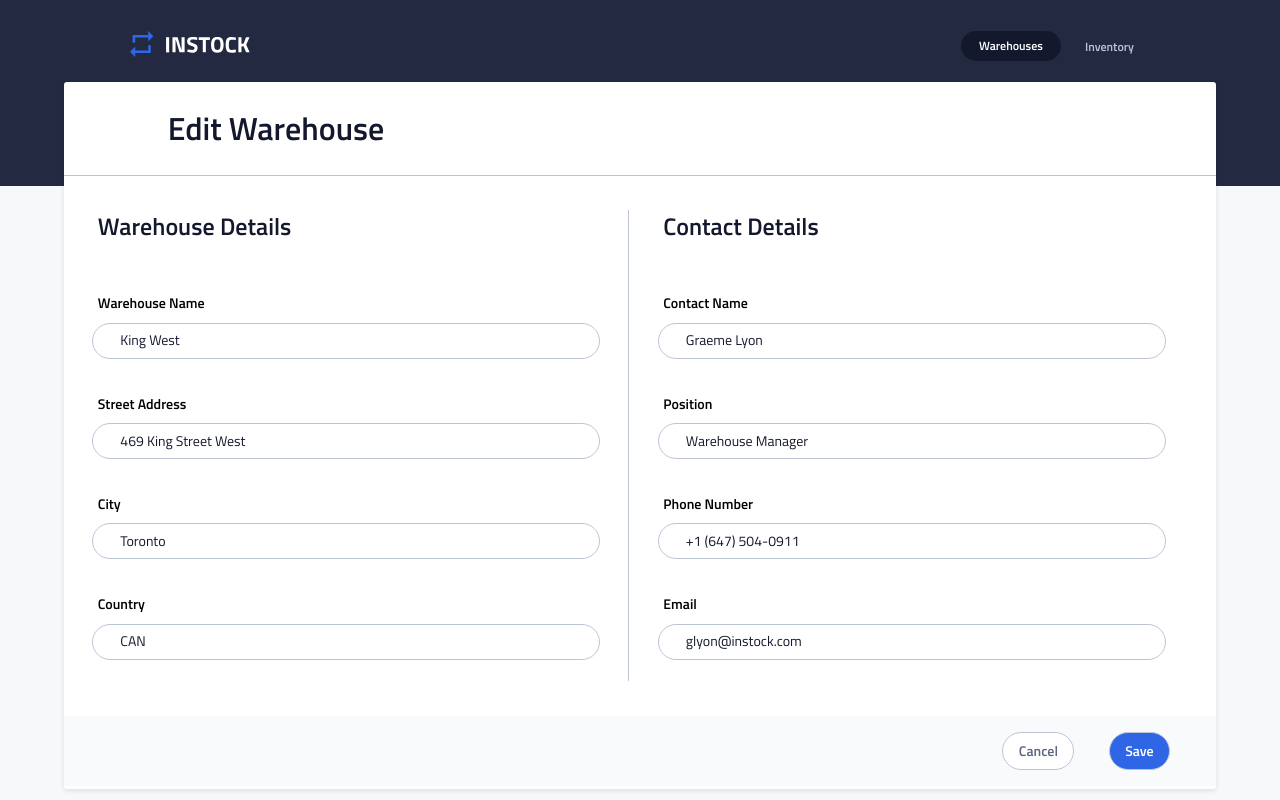
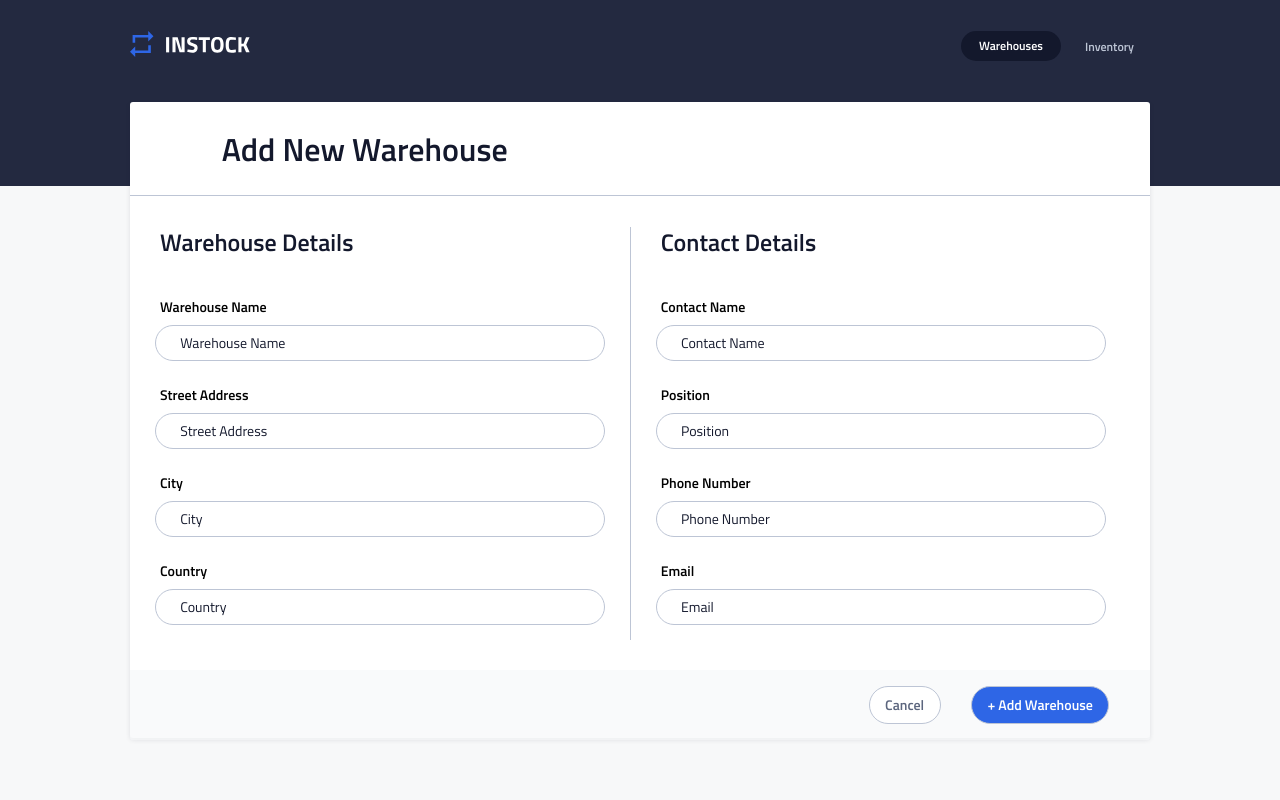
Before and after one commit to zementeshome/bebop-instock, a React (Create React App) app in the folder sprint-1/client/: page / in a window 1280 px wide. Built offline with nearby package versions, Linux system fonts and the light colour scheme.

Commit message:
Add  Warehouse desktop

```diff
--- a/sprint-1/client/package.json
+++ b/sprint-1/client/package.json
@@ -11,7 +11,8 @@
     "react": "^16.13.1",
     "react-dom": "^16.13.1",
     "react-router-dom": "^5.2.0",
-    "react-scripts": "3.4.3"
+    "react-scripts": "3.4.3",
+    "uuid": "^8.3.1"
   },
   "scripts": {
     "start": "react-scripts start",
--- a/sprint-1/client/src/App.js
+++ b/sprint-1/client/src/App.js
@@ -4,13 +4,15 @@ import Header from "./components/Header/Header";
 import { BrowserRouter, Route, Switch } from "react-router-dom";
 import WarehouseList from "./components/WarehouseList/WarehouseList";
 import EditWarehouse from "./components/EditWarehouse/EditWarehouse";
+import AddNewWarehouse from "./components/AddNewWarehouse/AddWarehouse";
 
 function App() {
   return (
     <div className="App">
       <Header />
-      <EditWarehouse />
+      {/* <EditWarehouse /> */}
       {/* <WarehouseList /> */}
+      <AddNewWarehouse />
       <BrowserRouter>
         <Switch>
           <Route path="/" exact component={() => <route />} />
--- a/sprint-1/client/src/components/AddNewWarehouse/AddWarehouse.jsx
+++ b/sprint-1/client/src/components/AddNewWarehouse/AddWarehouse.jsx
@@ -1,115 +1,186 @@
 import React from "react";
-import "./editWarehouse.scss";
+import "./addWarehouse.scss";
+// import { v4 as uuidv4 } from "uuid";
+import axios from "axios";
 
-export default function EditWarehouse() {
+export default class AddWarehouse extends React.Component {
+  addWarehouse = (e) => {
+    e.preventDefault();
+    if (e.target.warehouse.value === "") {
+      console.log(e.target.warehouse.value);
       return (
-    <div className="edit">
-      <div className="edit__title-container">
+        <label className="add__warehouse-input-label" htmlFor="warehouse">
+          Warehouse Name
+        </label>
+      );
+    } else {
+      axios.post("/", AddWarehouse).then((res) => {
+        console.log(res.data);
+      });
+      let addWarehouse = {
+        // id: uuidv4(),
+        name: e.target.warehouse.value,
+        address: e.target.street.value,
+        city: e.target.city.value,
+        country: e.target.country.value,
+        contact: {
+          name: e.target.contact.value,
+          position: e.target.position.value,
+          phone: e.target.phone.value,
+          email: e.target.email.value,
+        },
+      };
+    }
+    // TODO: Delete clg
+    // console.log(addWarehouse);
+    document.getElementById("form").reset();
+  };
+
+  // isEmpty = (e) => {
+  //   e.preventDefault();
+  //   if (e.target.warehouse.value === "") {
+  //     console.log(e.target.warehouse.value);
+  //     return (
+  //       <label className="add__warehouse-input-label" htmlFor="warehouse">
+  //         Warehouse Name
+  //       </label>
+  //     );
+  //   } else {
+  //     return null;
+  //   }
+  // };
+
+  render() {
+    let isWarehouse = document.getElementsByClassName(".add__warehouse-input");
+    let isEmpty;
+
+    if (isWarehouse.value === "" || undefined || null) {
+      console.log("is empty");
+
+      return (isEmpty = (
+        <label className="add__warehouse-input-label" htmlFor="warehouse">
+          Warehouse Name
+        </label>
+      ));
+    } else {
+      // return (isEmpty = null);
+    }
+
+    return (
+      <div className="add">
+        <div className="add__title-container">
           <img src="" alt="" />
-        <h2 className="edit__title">Edit Warehouse</h2>
+          <h2 className="add__title">Add New Warehouse</h2>
         </div>
-      <div className="edit__form-container">
-        {/* <div className="edit"> */}
-        <form className="edit__form" action="">
-          <div className="edit__warehouse-details">
-            <h3 className="edit__warehouse-details-title">Warehouse Details</h3>
+        <div className="add__form-container">
+          {/* <div className="add"> */}
+          <form
+            id="form"
+            onSubmit={this.addWarehouse}
+            className="add__form"
+            action=""
+          >
+            <div className="add__form-container-top">
+              <div className="add__warehouse-details">
+                <h3 className="add__warehouse-details-title">
+                  Warehouse Details
+                </h3>
               </div>
-          <label
-            className="edit__warehouse-input-label"
-            htmlFor="warehouse-name"
-          >
-            Warehouse-Name
+              <label className="add__warehouse-input-label" htmlFor="warehouse">
+                Warehouse Name
               </label>
               <input
-            className="edit__warehouse-input"
-            name="warehouse-name"
+                // id="warehouse-name"
+                name="warehouse"
+                placeholder="Warehouse Name"
+                className="add__warehouse-input"
                 type="text"
               />
-          <label
-            className="edit__warehouse-input-label"
-            htmlFor="warehouse-street"
-          >
+              {isEmpty}
+
+              <label className="add__warehouse-input-label" htmlFor="street">
                 Street Address
               </label>
               <input
-            name="warehouse-street"
-            className="edit__warehouse-input"
+                name="street"
+                placeholder="Street Address"
+                className="add__warehouse-input"
                 type="text"
               />
-          <label
-            className="edit__warehouse-input-label"
-            htmlFor="warehouse-city"
-          >
+              {/* {isEmpty} */}
+              {/* <label htmlFor="street" className="add__warning">
+                warning
+              </label> */}
+              <label className="add__warehouse-input-label" htmlFor="city">
                 City
               </label>
               <input
-            name="warehouse-city"
-            className="edit__warehouse-input"
+                name="city"
+                placeholder="City"
+                className="add__warehouse-input"
                 type="text"
               />
-          <label
-            className="edit__warehouse-input-label"
-            htmlFor="warehouse-country"
-          >
+              <label className="add__warehouse-input-label" htmlFor="country">
                 Country
               </label>
               <input
-            name="warehouse-country"
-            className="edit__warehouse-input"
+                name="country"
+                placeholder="Country"
+                className="add__warehouse-input"
                 type="text"
               />
-          <div className="edit__form">
-            <div className="edit__warehouse-details edit__warehouse-details-contact">
-              <h3 className="edit__warehouse-details-title">Contact Details</h3>
             </div>
-            <label
-              className="edit__warehouse-input-label"
-              htmlFor="contact-name"
-            >
+            <div className="add__form-divider"></div>
+            <div className="add__form-container-top">
+              <div className="add__warehouse-details add__warehouse-details-contact">
+                <h3 className="add__warehouse-details-title">
+                  Contact Details
+                </h3>
+              </div>
+              <label className="add__warehouse-input-label" htmlFor="contact">
                 Contact Name
               </label>
               <input
-              className="edit__warehouse-input"
-              name="contact-name"
+                name="contact"
+                placeholder="Contact Name"
+                className="add__warehouse-input"
                 type="text"
               />
-            <label
-              className="edit__warehouse-input-label"
-              htmlFor="contact-position"
-            >
+              <label className="add__warehouse-input-label" htmlFor="cposition">
                 Position
               </label>
               <input
-              name="contact-position"
-              className="edit__warehouse-input"
+                name="position"
+                placeholder="Position"
+                className="add__warehouse-input"
                 type="text"
               />
-            <label
-              className="edit__warehouse-input-label"
-              htmlFor="contact-number"
-            >
+              <label className="add__warehouse-input-label" htmlFor="number">
                 Phone Number
               </label>
               <input
-              name="contact-number"
-              className="edit__warehouse-input"
+                name="phone"
+                placeholder="Phone Number"
+                className="add__warehouse-input"
                 type="text"
               />
-            <label
-              className="edit__warehouse-input-label"
-              htmlFor="contact-email"
-            >
+              <label className="add__warehouse-input-label" htmlFor="email">
                 Email
               </label>
               <input
-              name="contact-email"
-              className="edit__warehouse-input"
+                name="email"
+                placeholder="Email"
+                className="add__warehouse-input"
                 type="text"
               />
             </div>
-          <div className="edit__warehouse-btn">
-            <button className="edit__warehouse-btn-cancel">Cancel</button>
-            <button className="edit__warehouse-btn-save">Save</button>
+            <div className="add__warehouse-btn">
+              <button className="add__warehouse-btn-cancel">
+                <h3 className="add__warehouse-btn-cancel-h3"> Cancel</h3>
+              </button>
+              <button className="add__warehouse-btn-save">
+                <h3 className="add__warehouse-btn-save-h3">+ Add Warehouse</h3>
+              </button>
             </div>
           </form>
           {/* </div> */}
@@ -117,3 +188,4 @@ export default function EditWarehouse() {
       </div>
     );
   }
+}
--- a/sprint-1/client/src/components/AddNewWarehouse/addWarehouse.scss
+++ b/sprint-1/client/src/components/AddNewWarehouse/addWarehouse.scss
@@ -16,78 +16,155 @@ body {
   font-weight: 600;
 }
 
-.edit {
+.add {
   position: absolute;
   left: 4.27%;
   right: 4.27%;
   top: 11.79%;
-  // bottom: 8.32%;
   width: 90vw;
-  // height: 135vh;
   top: 15vh;
   display: flex;
-  //   align-items: center;
   flex-direction: column;
   background: #ffffff;
   box-shadow: 0px 2px 5px rgba(19, 24, 44, 0.1);
   border-radius: 3px;
-  margin: 0 auto;
+  margin: 10% auto 30% auto;
+  @include tablet {
+    margin: -3% auto 30% auto;
+    padding-bottom: 1.9%;
+  }
+  @include desktop {
+    margin: -1.4% auto 30% auto;
+    width: 1020px;
+    height: 612px;
+  }
+
   &__title-container {
     display: flex;
     align-items: center;
     justify-content: center;
     border-bottom: 1px solid #bdc5d5;
+    @include tablet {
+      justify-content: flex-start;
+    }
   }
 
   &__title {
-    font-family: Titillium Web;
+    // font-family: Titillium Web;
     font-style: normal;
     font-weight: 600;
     font-size: 28px;
     line-height: 36px;
     color: #13182c;
+    @include tablet {
+      margin-left: 9%;
+      font-style: normal;
+      font-weight: 600;
+      font-size: 32px;
+      line-height: 40px;
+    }
+    @include desktop {
+      font-weight: 600;
+      font-size: 32px;
+      line-height: 40px;
+    }
   }
   &__form-container {
     display: flex;
-    // justify-content: center;
-    // margin: 0 auto;
+    @include tablet {
+      height: 100%;
+    }
   }
   &__form {
     display: flex;
     flex-direction: column;
-    // justify-content: center;
-    // align-items: center;
+    @include tablet {
+      flex-direction: unset;
+      width: 100%;
+      flex-wrap: wrap;
+    }
   }
+
+  &__form-divider {
+    display: none;
+    @include tablet {
+      display: unset;
+      border-right: 1px solid #bdc5d5;
+      height: 80%;
+      margin-top: 3%;
+    }
+    @include desktop {
+      height: 78%;
+    }
+  }
+
+  &__form-container-top {
+    display: flex;
+    flex-direction: column;
+    @include tablet {
+      width: 49%;
+    }
+  }
+
   &__warehouse-details-contact {
     border-top: 1px solid #bdc5d5;
     margin-top: 4vh;
+    @include tablet {
+      margin: 0;
+      border-top: unset;
+    }
   }
 
   &__warehouse-details {
     display: flex;
-    // justify-content: flex-start;
-    // align-content: flex-start;
-    // align-items: flex-start;
   }
   &__warehouse-details-title {
-    font-family: Titillium Web;
+    // font-family: Titillium Web;
     font-style: normal;
     font-weight: 600;
     font-size: 20px;
     line-height: 28px;
     color: #13182c;
+    margin-left: 6%;
+    margin: 6% 0 3% 6%;
+    @include tablet {
+      font-size: 24px;
+      line-height: 32px;
+    }
+    @include desktop {
+      font-weight: 600;
+      font-size: 24px;
+      line-height: 32px;
+    }
   }
   &__warehouse-input-label {
-    font-family: Titillium Web;
+    // font-family: Titillium Web;
     font-style: normal;
     font-weight: 600;
     font-size: 13px;
     line-height: 20px;
     align-self: flex-start;
     margin-top: 5%;
+    margin-left: 6%;
+    margin-bottom: 1%;
+    // box-sizing: border-box;
+
+    @include tablet {
+      font-weight: 600;
+      font-size: 14px;
+      line-height: 22px;
+      margin-top: 6%;
+      margin-bottom: 1.5%;
+    }
+    @include desktop {
+      margin-top: 4.5%;
+      font-weight: 600;
+      font-size: 14px;
+      line-height: 22px;
+    }
   }
   &__warehouse-input {
-    width: 80vw;
+    width: 90%;
     height: 36px;
     left: 40px;
     top: 321px;
@@ -96,6 +173,29 @@ body {
     box-sizing: border-box;
     border-radius: 20px;
     align-self: center;
+    // box-sizing: border-box;
+
+    &:focus::placeholder {
+      color: transparent;
+    }
+
+    &::placeholder {
+      font-family: Titillium Web;
+      padding-left: 5%;
+      font-style: normal;
+      font-weight: normal;
+      font-size: 13px;
+      line-height: 20px;
+      color: #13182c;
+      @include tablet {
+        font-size: 14px;
+        line-height: 22px;
+      }
+      @include desktop {
+        // width: 429px;
+        // height: 38px;
+      }
+    }
   }
   &__warehouse-btn {
     display: flex;
@@ -106,6 +206,15 @@ body {
     height: 68px;
     align-items: center;
     margin-top: 8%;
+    @include tablet {
+      height: 70px;
+      margin-top: 3%;
+      justify-content: flex-end;
+    }
+    @include desktop {
+      // width: 1020px;
+      // height: 70px;
+    }
   }
   &__warehouse-btn-cancel {
     display: flex;
@@ -115,22 +224,49 @@ body {
     border: 1px solid #bdc5d5;
     box-sizing: border-box;
     border-radius: 20px;
-    width: 139px;
-    height: 36px;
+    width: 45%;
+    height: 52%;
     font-style: normal;
     font-weight: 600;
     font-size: 13px;
     line-height: 20px;
-    order: 0;
     align-self: center;
-    flex-grow: 0;
-    margin: 10px 0px;
     color: #5c667e;
+    @include tablet {
+      width: 72px;
+      height: 38px;
+      font-weight: 600;
+      font-size: 14px;
+      line-height: 22px;
+      margin-right: 3%;
+    }
   }
 
   &__warehouse-btn-save {
-    @extend .edit__warehouse-btn-cancel;
+    @extend .add__warehouse-btn-cancel;
     background: #2e66e6;
     color: #ffffff;
+    @include tablet {
+      width: 138px;
+      height: 38px;
+      margin-right: 4%;
+    }
+  }
+  &__warehouse-btn-cancel-h3 {
+    color: #5c667e;
+  }
+  &__warehouse-btn-save-h3 {
+    color: #ffffff;
+  }
+  &__warning {
+    align-self: flex-start;
+    margin-left: 10%;
+    padding: 0;
+    box-sizing: border-box;
+    // position: absolute;
+    // display: none;
+    font-size: 12px;
+    line-height: 18px;
+    color: #c94515;
   }
 }
--- a/sprint-1/client/src/components/EditWarehouse/EditWarehouse.jsx
+++ b/sprint-1/client/src/components/EditWarehouse/EditWarehouse.jsx
@@ -1,7 +1,28 @@
 import React from "react";
 import "./editWarehouse.scss";
+import { v4 as uuidv4 } from "uuid";
 
-export default function EditWarehouse() {
+export default class EditWarehouse extends React.Component {
+  editWarehouse = (e) => {
+    e.preventDefault();
+    let editWarehouse = {
+      id: uuidv4(),
+      name: e.target.warehouse.value,
+      address: e.target.street.value,
+      city: e.target.city.value,
+      country: e.target.country.value,
+      contact: {
+        name: e.target.contact.value,
+        position: e.target.position.value,
+        phone: e.target.phone.value,
+        email: e.target.email.value,
+      },
+    };
+    // TODO: Delete clg
+    console.log(editWarehouse);
+    document.getElementById("form").reset();
+  };
+  render() {
     return (
       <div className="edit">
         <div className="edit__title-container">
@@ -10,7 +31,12 @@ export default function EditWarehouse() {
         </div>
         <div className="edit__form-container">
           {/* <div className="edit"> */}
-        <form className="edit__form" action="">
+          <form
+            id="form"
+            onSubmit={this.editWarehouse}
+            className="edit__form"
+            action=""
+          >
             <div className="edit__form-container-top">
               <div className="edit__warehouse-details">
                 <h3 className="edit__warehouse-details-title">
@@ -19,49 +45,40 @@ export default function EditWarehouse() {
               </div>
               <label
                 className="edit__warehouse-input-label"
-              htmlFor="warehouse-name"
+                htmlFor="warehouse"
               >
                 Warehouse Name
               </label>
               <input
+                name="warehouse"
                 placeholder="King West"
                 className="edit__warehouse-input"
-              name="warehouse-name"
                 type="text"
               />
-            <label
-              className="edit__warehouse-input-label"
-              htmlFor="warehouse-street"
-            >
+              <label className="edit__warehouse-input-label" htmlFor="street">
                 Street Address
               </label>
               <input
+                name="street"
                 placeholder="469 King Street West"
-              name="warehouse-street"
                 className="edit__warehouse-input"
                 type="text"
               />
-            <label
-              className="edit__warehouse-input-label"
-              htmlFor="warehouse-city"
-            >
+              <label className="edit__warehouse-input-label" htmlFor="city">
                 City
               </label>
               <input
+                name="city"
                 placeholder="Toronto"
-              name="warehouse-city"
                 className="edit__warehouse-input"
                 type="text"
               />
-            <label
-              className="edit__warehouse-input-label"
-              htmlFor="warehouse-country"
-            >
+              <label className="edit__warehouse-input-label" htmlFor="country">
                 Country
               </label>
               <input
+                name="country"
                 placeholder="CAN"
-              name="warehouse-country"
                 className="edit__warehouse-input"
                 type="text"
               />
@@ -69,53 +86,46 @@ export default function EditWarehouse() {
             <div className="edit__form-divider"></div>
             <div className="edit__form-container-top">
               <div className="edit__warehouse-details edit__warehouse-details-contact">
-              <h3 className="edit__warehouse-details-title">Contact Details</h3>
+                <h3 className="edit__warehouse-details-title">
+                  Contact Details
+                </h3>
               </div>
-            <label
-              className="edit__warehouse-input-label"
-              htmlFor="contact-name"
-            >
+              <label className="edit__warehouse-input-label" htmlFor="contact">
                 Contact Name
               </label>
               <input
+                name="contact"
                 placeholder="Graeme Lyon"
-              className="edit__warehouse-input"
-              name="contact-name"
-              type="text"
-            />
-            <label
-              className="edit__warehouse-input-label"
-              htmlFor="contact-position"
-            >
-              Position
-            </label>
-            <input
-              placeholder="Warehouse Manager"
-              name="contact-position"
                 className="edit__warehouse-input"
                 type="text"
               />
               <label
                 className="edit__warehouse-input-label"
-              htmlFor="contact-number"
+                htmlFor="cposition"
               >
+                Position
+              </label>
+              <input
+                name="position"
+                placeholder="Warehouse Manager"
+                className="edit__warehouse-input"
+                type="text"
+              />
+              <label className="edit__warehouse-input-label" htmlFor="number">
                 Phone Number
               </label>
               <input
+                name="phone"
                 placeholder="+1 (647) 504-0911"
-              name="contact-number"
                 className="edit__warehouse-input"
                 type="text"
               />
-            <label
-              className="edit__warehouse-input-label"
-              htmlFor="contact-email"
-            >
+              <label className="edit__warehouse-input-label" htmlFor="email">
                 Email
               </label>
               <input
+                name="email"
                 placeholder="glyon@instock.com"
-              name="contact-email"
                 className="edit__warehouse-input"
                 type="text"
               />
@@ -134,3 +144,4 @@ export default function EditWarehouse() {
       </div>
     );
   }
+}
```
Also changed, not shown: sprint-1/client/src/components/EditWarehouse/editWarehouse.scss (+36 -0 lines), 1 other file (tests, documents, lock files or other folders). Lines whose indentation alone changed are shown as unchanged.
